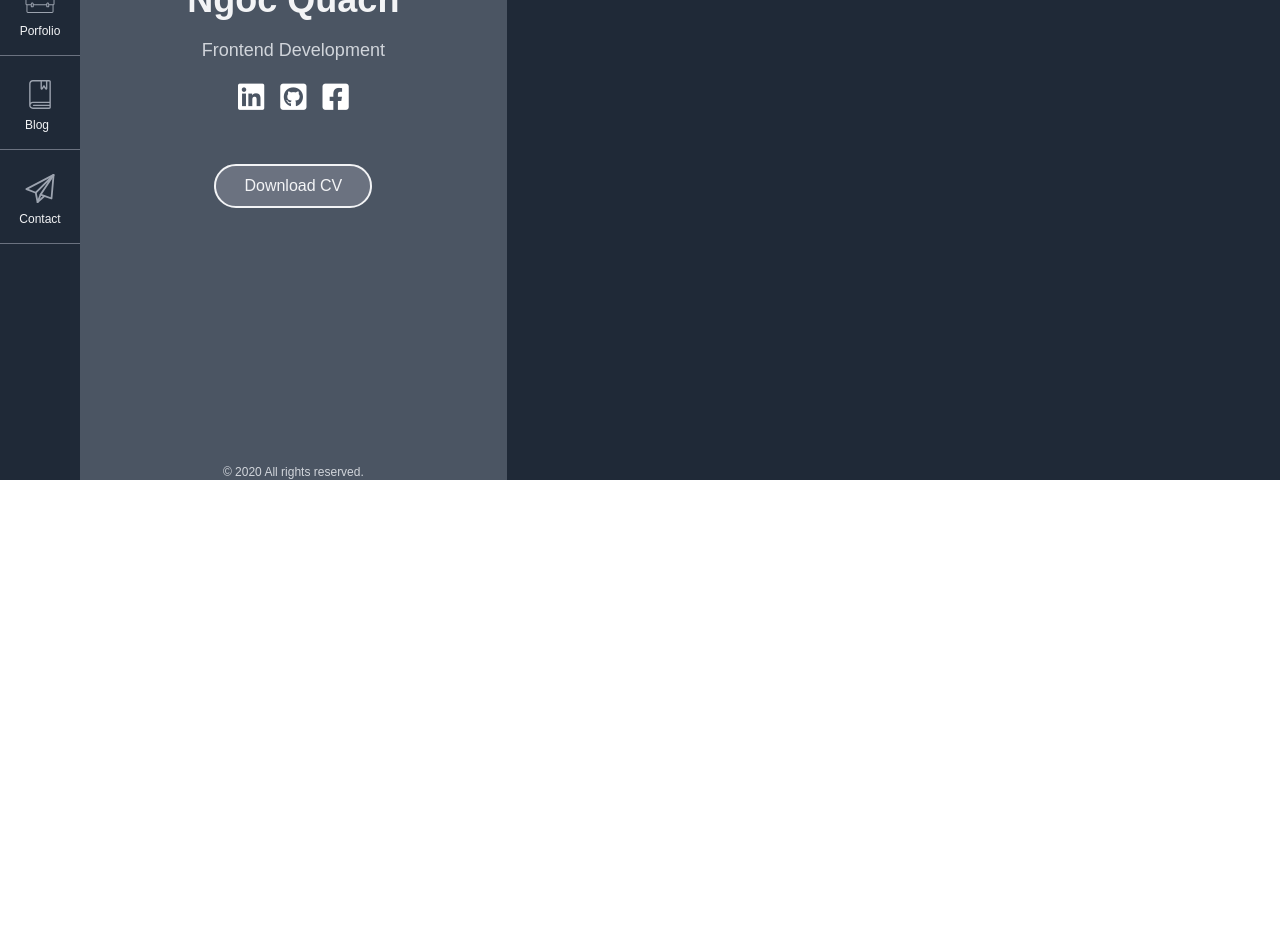
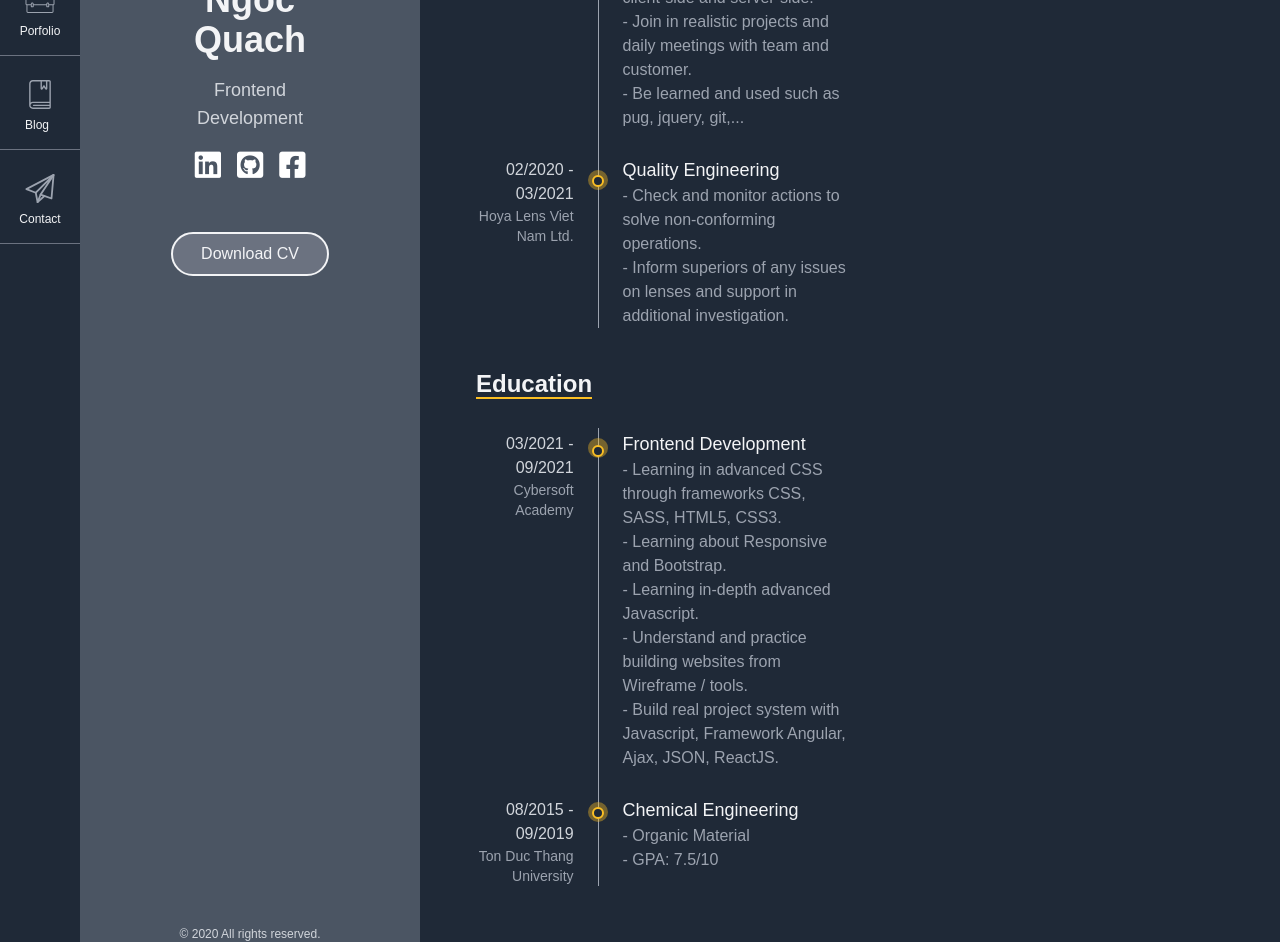
Before and after one commit to ngocxxu/CV-Porfolio, a React (Create React App) app: page /resume in a window 1280 px wide. Shown: the part 320-1262 px from the top of the page. Before the commit the page ends 800 px from the top, so only its background shows below. Built offline with nearby package versions, Linux system fonts and the light colour scheme.

Commit message:
backup resume

```diff
--- /dev/null
+++ b/src/assets/styles/Resume.css
@@ -0,0 +1,73 @@
+.vertical-axis:before {
+  content: "";
+  position: absolute;
+  width: 20px;
+  height: 20px;
+  border-radius: 100%;
+  background-color: #fbbe2465;
+  left: 30%;
+  top: 3%;
+}
+.vertical-axis:after {
+  content: "";
+  position: absolute;
+  width: 12px;
+  height: 12px;
+  border-radius: 100%;
+  border: 2px solid #fbbf24;
+  background-color: #1f2937;
+  left: 30%;
+  top: 5%;
+  margin-left: 4px;
+}
+.vertical-axis-2:before {
+  content: "";
+  position: absolute;
+  width: 20px;
+  height: 20px;
+  border-radius: 100%;
+  background-color: #fbbe2465;
+  left: 30%;
+  top: 28%;
+}
+.vertical-axis-2:after {
+  content: "";
+  position: absolute;
+  width: 12px;
+  height: 12px;
+  border-radius: 100%;
+  border: 2px solid #fbbf24;
+  background-color: #1f2937;
+  left: 30%;
+  top: 32%;
+  margin-left: 4px;
+}
+.vertical-axis-3:before {
+  content: "";
+  position: absolute;
+  width: 20px;
+  height: 20px;
+  border-radius: 100%;
+  background-color: #fbbe2465;
+  left: 30%;
+  top: 20%;
+}
+.vertical-axis-3:after {
+  content: "";
+  position: absolute;
+  width: 12px;
+  height: 12px;
+  border-radius: 100%;
+  border: 2px solid #fbbf24;
+  background-color: #1f2937;
+  left: 30%;
+  top: 22.5%;
+  margin-left: 4px;
+}
+
+.education-left {
+  width: 30%;
+}
+.education-right {
+  width: 70%;
+}
--- a/src/pages/Blog.js
+++ b/src/pages/Blog.js
@@ -2,7 +2,7 @@ import React from 'react'
 
 export default function Blog(props) {
   return (
-    <div>
+    <div className="w-full text-gray-100 lg:p-14">
       blog
     </div>
   )
--- a/src/pages/Contact.js
+++ b/src/pages/Contact.js
@@ -2,7 +2,7 @@ import React from 'react'
 
 export default function Contact(props) {
   return (
-    <div>
+    <div className="w-full text-gray-100 lg:p-14">
 
     </div>
   )
--- a/src/pages/Porfolio.js
+++ b/src/pages/Porfolio.js
@@ -2,7 +2,7 @@ import React from 'react'
 
 export default function Porfolio(props) {
   return (
-    <div>
+    <div className="w-full text-gray-100 lg:p-14">
 
     </div>
   )
--- a/src/pages/Resume.js
+++ b/src/pages/Resume.js
@@ -1,9 +1,113 @@
-import React from 'react'
+import React from "react";
+import "../assets/styles/Resume.css";
+import { ReactComponent as Resumes } from "../assets/svg/resume.svg";
 
 export default function Resume(props) {
   return (
-    <div>
+    <div className="w-full text-gray-100 lg:p-14">
+      <div className="flex">
+        <div className="text-3xl font-semibold mr-3 mt-2">Resumes</div>
+        <Resumes fill="#FBBF24" width={40} height={40}></Resumes>
+      </div>
+      <div className="flex">
+        <div className="resume-left w-1/2">
+          <div className="text-2xl font-semibold mt-10">
+            <span className="border-b-2 text-gray-100 border-yellow-400">
+              Experience
+            </span>
+          </div>
+          <div className="mt-7 ">
+            <div className="flex relative">
+              <div className="education-left text-right mt-1">
+                <p className="text-gray-300 font-medium">06/2021 - 08/2021</p>
+                <p className="text-gray-400 text-sm">Kyanon Digital</p>
+              </div>
+              <div className="vertical-axis border-l border-gray-400 mx-6"></div>
+              <div className="education-right">
+                <p className="text-gray-100 font-medium text-lg mt-0.5">
+                  Intern Frontend Development
+                </p>
+                <p className="text-gray-400 ">
+                  - Building UI for the landing page of the website on the
+                  client-side and server-side. <br />
+                  - Join in realistic projects and daily meetings with team and
+                  customer.
+                  <br />
+                  - Be learned and used such as pug, jquery, git,... <br />
+                </p>
+              </div>
+            </div>
+            <div className="flex relative">
+              <div className="education-left text-right mt-7">
+                <p className="text-gray-300 font-medium">02/2020 - 03/2021</p>
+                <p className="text-gray-400 text-sm">Hoya Lens Viet Nam Ltd.</p>
+              </div>
+              <div className="vertical-axis-3 border-l border-gray-400 mx-6"></div>
+              <div className="education-right mt-6">
+                <p className="text-gray-100 font-medium text-lg mt-0.5">
+                  Quality Engineering
+                </p>
+                <p className="text-gray-400 ">
+                  - Check and monitor actions to solve non-conforming
+                  operations. <br /> - Inform superiors of any issues
+                  on lenses and support in additional investigation.
+                </p>
+              </div>
+            </div>
+          </div>
 
+          <div className="text-2xl font-semibold mt-10">
+            <span className="border-b-2 text-gray-100 border-yellow-400">
+              Education
+            </span>
+          </div>
+          <div className="mt-7 ">
+            <div className="flex relative">
+              <div className="education-left text-right mt-1">
+                <p className="text-gray-300 font-medium">03/2021 - 09/2021</p>
+                <p className="text-gray-400 text-sm">Cybersoft Academy</p>
+              </div>
+              <div className="vertical-axis border-l border-gray-400 mx-6"></div>
+              <div className="education-right">
+                <p className="text-gray-100 font-medium text-lg mt-0.5">
+                  Frontend Development
+                </p>
+                <p className="text-gray-400 ">
+                  - Learning in advanced CSS through frameworks CSS, SASS,
+                  HTML5, CSS3. <br />
+                  - Learning about Responsive and Bootstrap.
+                  <br />
+                  - Learning in-depth advanced Javascript.
+                  <br />
+                  - Understand and practice building websites from Wireframe /
+                  tools.
+                  <br />
+                  - Build real project system with Javascript, Framework
+                  Angular, Ajax, JSON, ReactJS. <br />{" "}
+                </p>
+              </div>
+            </div>
+            <div className="flex relative">
+              <div className="education-left text-right mt-7">
+                <p className="text-gray-300 font-medium">08/2015 - 09/2019</p>
+                <p className="text-gray-400 text-sm">
+                  Ton Duc Thang University
+                </p>
+              </div>
+              <div className="vertical-axis-2 border-l border-gray-400 mx-6"></div>
+              <div className="education-right mt-6">
+                <p className="text-gray-100 font-medium text-lg mt-0.5">
+                  Chemical Engineering
+                </p>
+                <p className="text-gray-400 ">
+                  - Organic Material <br /> - GPA: 7.5/10
+                </p>
+              </div>
+            </div>
+          </div>
+        </div>
+        <div className="resume-right w-1/2"></div>
+      </div>
     </div>
-  )
+  );
 }
```
Also changed, not shown: src/assets/svg/resume.svg (added).
